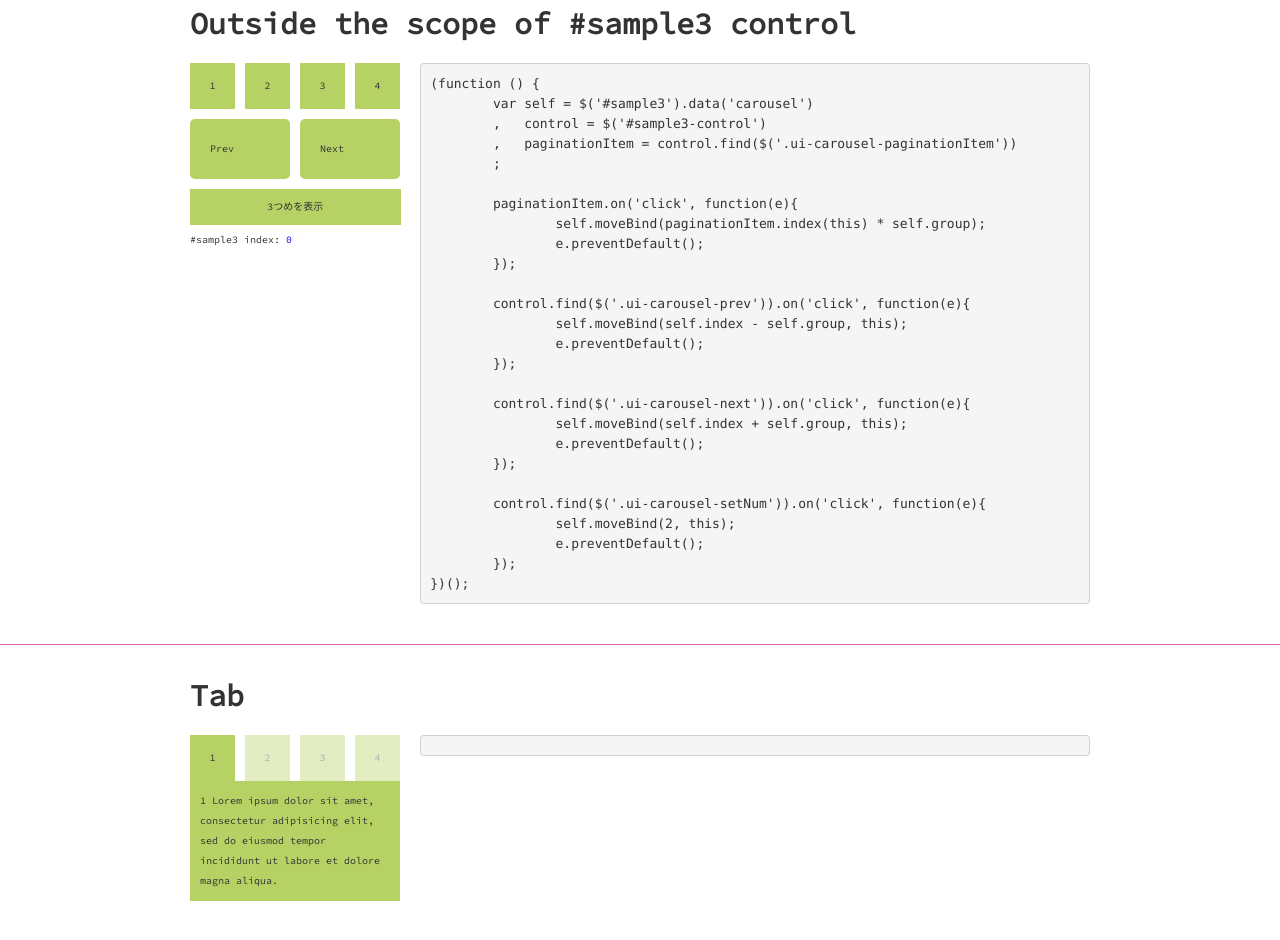
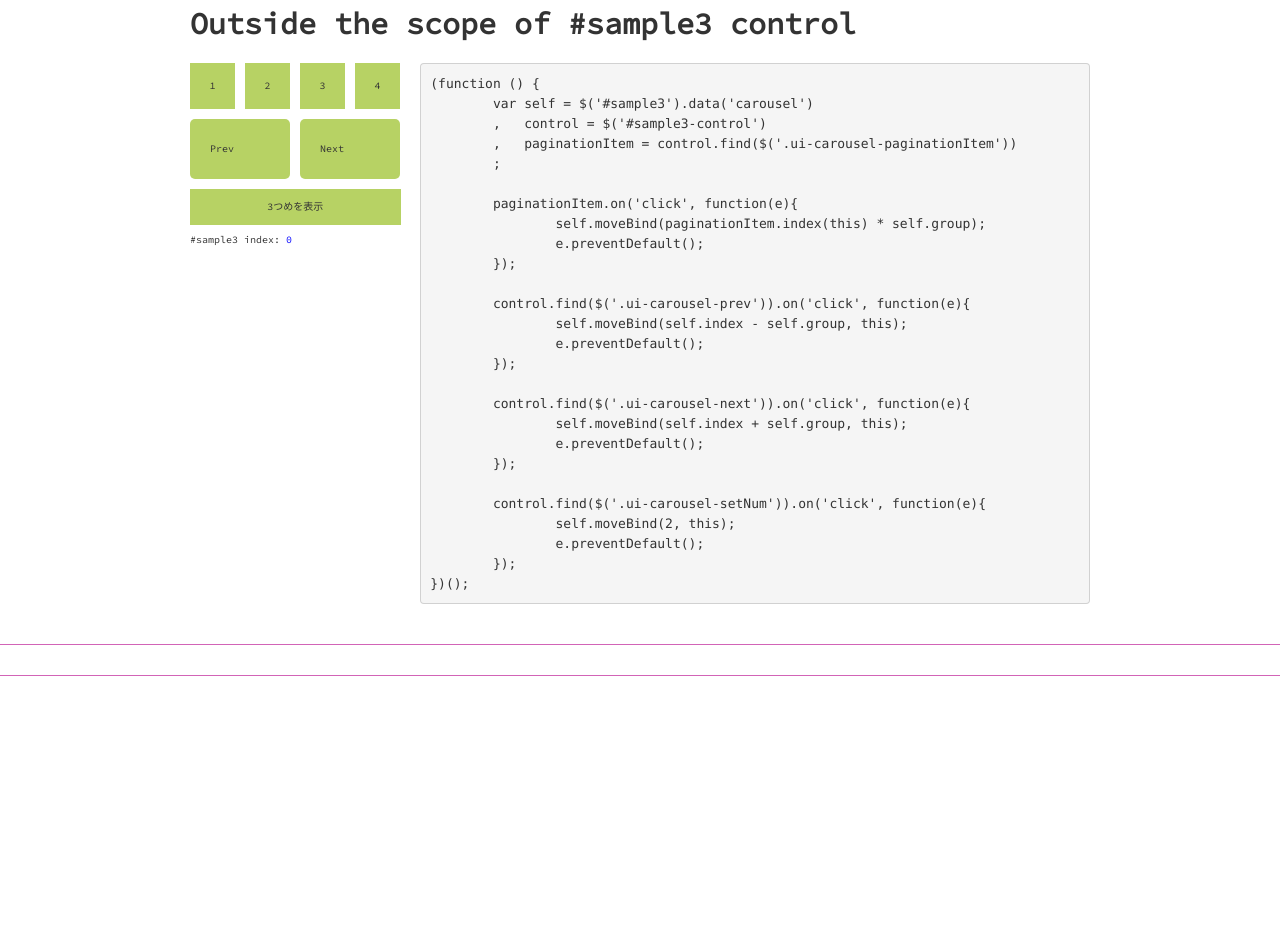
Before and after one commit to rin316/jquery.liquidCarousel, a plain HTML site: page index.html in a window 1280 px wide. Shown: the part 3781-4721 px from the top of the page. After the commit the page ends 4487 px from the top, so only its background shows below. Drawn offline with Linux system fonts and the light colour scheme.

Commit message:
sample tab 削除

```diff
--- a/index.html
+++ b/index.html
@@ -468,34 +468,6 @@ $('#sample3').liquidCarousel({
 
 <hr>
 
-<div id="tab1" class="carousel tab">
-	<div class="container-fluid"><h2>Tab</h2></div>
-	<div class="container-fluid">
-		<div class="row-fluid">
-			<div class="span3">
-				<div class="carousel-pagination">
-					<ul class="ui-carousel-paginationList">
-						<li class="ui-carousel-paginationItem"><a href="#">1</a></li>
-						<li class="ui-carousel-paginationItem"><a href="#">2</a></li>
-						<li class="ui-carousel-paginationItem"><a href="#">3</a></li>
-						<li class="ui-carousel-paginationItem"><a href="#">4</a></li>
-					</ul>
-				</div>
-
-				<ul class="ui-carousel-list">
-					<li class="ui-carousel-item">1 Lorem ipsum dolor sit amet, consectetur adipisicing elit, sed do eiusmod tempor incididunt ut labore et dolore magna aliqua.</li>
-					<li class="ui-carousel-item">2 Lorem ipsum dolor sit amet, consectetur adipisicing elit, sed do eiusmod tempor incididunt ut labore et dolore magna aliqua. Ut enim ad minim veniam, quis nostrud exercitation ullamco laboris nisi ut aliquip ex ea commodo consequat.</li>
-					<li class="ui-carousel-item">3 Lorem ipsum dolor sit amet, consectetur</li>
-					<li class="ui-carousel-item">4 Lorem ipsum dolor sit amet, consectetur adipisicing elit, sed do eiusmod tempor incididunt ut labore et dolore magna aliqua. Ut enim ad minim veniam, quis nostrud exercitation ullamco laboris nisi ut aliquip ex ea commodo consequat. Duis aute irure dolor in reprehenderit in voluptate velit esse cillum dolore eu fugiat nulla pariatur. Excepteur sint occaecat cupidatat non proident, sunt in culpa qui officia deserunt mollit anim id est laborum.</li>
-				</ul>
-			</div>
-			<div class="span9">
-<pre>
-</pre>
-			</div>
-		</div>
-	</div>
-</div>
 
 <hr>
 
```
